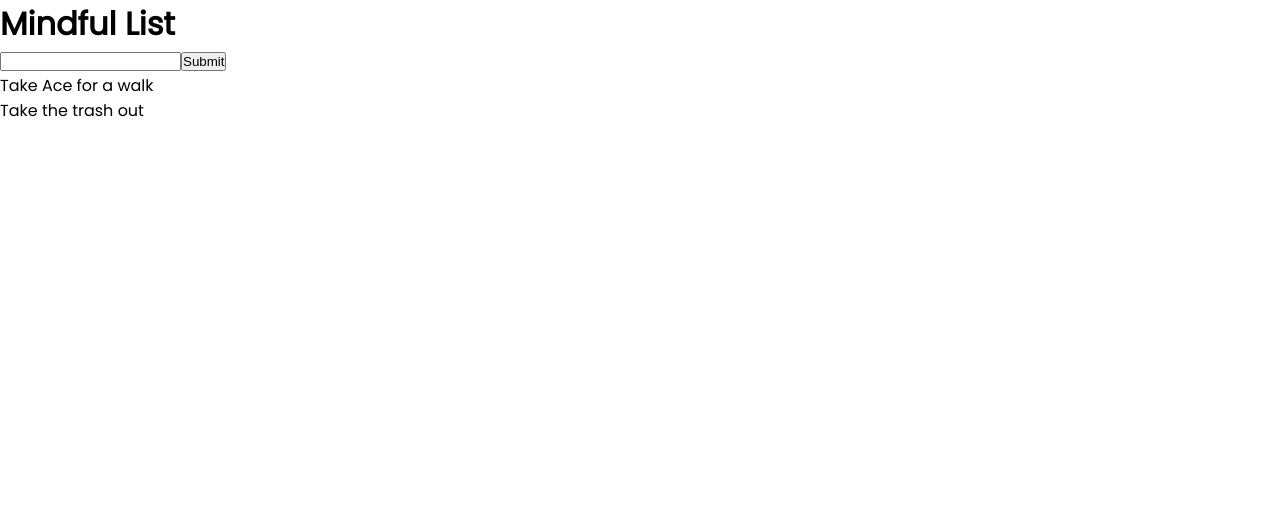
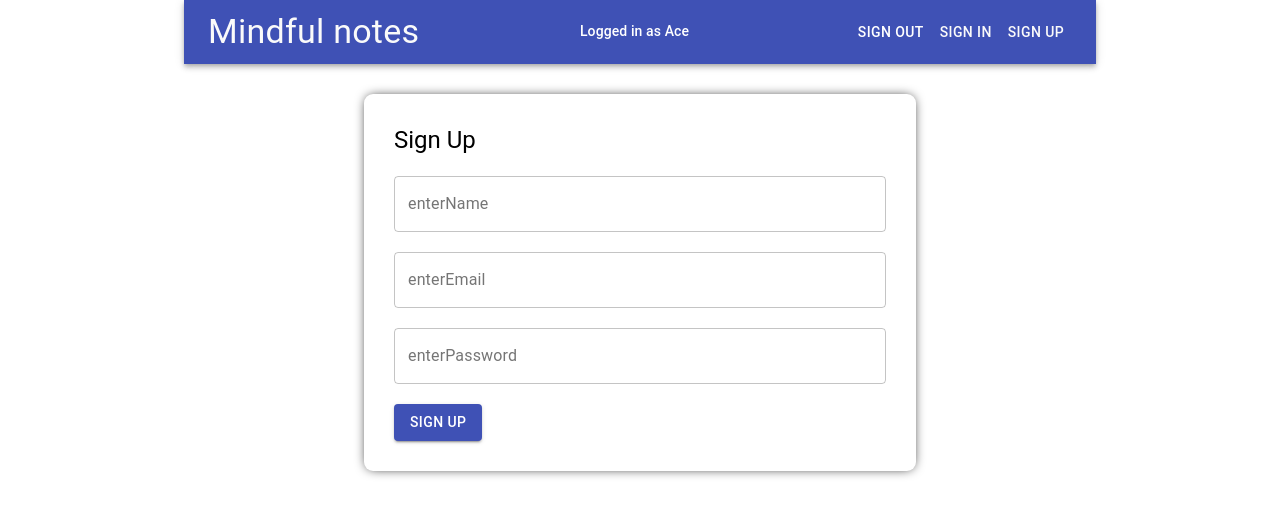
Before and after one commit to jerednav/mindful-list, a React (Create React App) app: page /signup in a window 1280 px wide. Shown: the top 516 px of the page. Built offline with nearby package versions, Linux system fonts and the light colour scheme.

Commit message:
Created Add form, signout/signin pages

```diff
--- a/src/App.js
+++ b/src/App.js
@@ -1,35 +1,33 @@
-import { ShoppingCartOutlined } from "@material-ui/icons";
-import React, { useState } from "react";
+import { BrowserRouter, Route, Routes } from "react-router-dom";
+import SignIn from "./components/auth/SignIn";
+import Tasks from "./components/Tasks/Tasks";
+import Navbar from "./components/navbar/NavBar";
+import SignUp from "./components/auth/SignUp";
+import { Container } from "@material-ui/core";
+import { makeStyles } from "@material-ui/styles";
+
+const useStyles = makeStyles({
+  contentStyle: {
+    margin: "30px auto",
+  },
+});
 
 function App() {
-  const [todos, setTodos] = useState([
-    "Take Ace for a walk",
-    "Take the trash out",
-  ]);
-  const [input, setInput] = useState("");
-
-  const addTodo = (event) => {
-    event.preventDefault();
-    setTodos([...todos, input]);
-    setInput("");
-  };
+  const classes = useStyles();
 
   return (
-    <>
-      <h1>Mindful List</h1>
-      <form>
-        <input
-          value={input}
-          onChange={(event) => setInput(event.target.value)}
-        />
-        <button onClick={addTodo}>Submit</button>
-      </form>
-      <ul>
-        {todos.map((todo) => (
-          <li>{todo}</li>
-        ))}
-      </ul>
-    </>
+    <BrowserRouter>
+      <Container maxWidth='md'>
+        <Navbar />
+        <Container className={classes.contentStyle} maxWidth='sm'>
+          <Routes>
+            <Route path='/signin' element={<SignIn />} />
+            <Route path='/signup' element={<SignUp />} />
+            <Route exact path='/' element={<Tasks />} />
+          </Routes>
+        </Container>
+      </Container>
+    </BrowserRouter>
   );
 }
 
--- /dev/null
+++ b/src/components/Tasks/AddTask.js
@@ -0,0 +1,40 @@
+import React from "react";
+import { makeStyles } from "@material-ui/core/styles";
+import { TextField, Button } from "@material-ui/core";
+import { Send } from "@material-ui/icons";
+
+const useStyles = makeStyles({
+  formStyle: {
+    margin: "0px auto",
+    padding: "30px",
+    borderRadius: "9px",
+    boxShadow: "0px 0px 12px -3px #000000",
+    display: "flex",
+    justifyContent: "space-between",
+  },
+  submitButton: {
+    marginLeft: "20px",
+  },
+});
+
+const AddTask = () => {
+  const classes = useStyles();
+
+  return (
+    <>
+      <form noValidate autoComplete='off' className={classes.formStyle}>
+        <TextField id='enter-todo' label='enterTodo' autoFocus fullWidth />
+        <Button
+          color='primary'
+          variant='contained'
+          type='submit'
+          className={classes.submitButton}
+        >
+          <Send />
+        </Button>
+      </form>
+    </>
+  );
+};
+
+export default AddTask;
--- /dev/null
+++ b/src/components/Tasks/Task.js
@@ -0,0 +1,58 @@
+import React from "react";
+import { Typography, Button, ButtonGroup } from "@material-ui/core";
+import { Create, Delete, CheckCircle } from "@material-ui/icons";
+import { makeStyles } from "@material-ui/styles";
+
+const useStyles = makeStyles({
+  todoStyle: {
+    margin: "20px auto",
+    padding: "20px",
+    border: "2px solid #bdbdbd",
+    borderRadius: "9px",
+    display: "flex",
+    justifyContent: "space-between",
+  },
+  grayStyle: {
+    color: "#8f8f8f",
+  },
+  isComplete: {
+    color: "green",
+  },
+  checked: {
+    textDecoration: "line-through",
+  },
+});
+
+const Task = () => {
+  const classes = useStyles();
+  return (
+    <>
+      <div className={classes.todoStyle}>
+        <div>
+          <Typography variant='subtitle1'>Learn React</Typography>
+          <Typography className={classes.grayStyle} variant='body2'>
+            Author: Jered
+          </Typography>
+          <Typography className={classes.grayStyle} variant='body2'>
+            Added: 4 days ago
+          </Typography>
+        </div>
+        <div>
+          <ButtonGroup size='small' aria-label='outlined primary button group'>
+            <Button>
+              <CheckCircle color='action' />
+            </Button>
+            <Button>
+              <Create color='primary' />
+            </Button>
+            <Button>
+              <Delete color='secondary' />
+            </Button>
+          </ButtonGroup>
+        </div>
+      </div>
+    </>
+  );
+};
+
+export default Task;
--- /dev/null
+++ b/src/components/Tasks/TaskList.js
@@ -0,0 +1,27 @@
+import React from "react";
+import { Typography } from "@material-ui/core";
+import Task from "./Task";
+import { makeStyles } from "@material-ui/styles";
+
+const useStyles = makeStyles({
+  todosStyle: {
+    margin: "20px auto",
+    padding: "20px",
+    borderRadius: "9px",
+    boxShadow: "0px 0px 12px -3px #000000",
+  },
+});
+
+const TaskList = () => {
+  const classes = useStyles();
+  return (
+    <>
+      <div className={classes.todosStyle}>
+        <Typography variant='h5'>the Tasks</Typography>
+        <Task />
+      </div>
+    </>
+  );
+};
+
+export default TaskList;
--- /dev/null
+++ b/src/components/Tasks/Tasks.js
@@ -0,0 +1,14 @@
+import React from "react";
+import AddTask from "./AddTask";
+import TaskList from "./TaskList";
+
+const Tasks = () => {
+  return (
+    <>
+      <AddTask />
+      <TaskList />
+    </>
+  );
+};
+
+export default Tasks;
--- /dev/null
+++ b/src/components/auth/SignIn.js
@@ -0,0 +1,53 @@
+import React from "react";
+
+import { makeStyles } from "@material-ui/core/styles";
+import { Typography, TextField, Button } from "@material-ui/core";
+
+const useStyles = makeStyles({
+  formStyle: {
+    margin: "0px auto",
+    padding: "30px",
+    borderRadius: "9px",
+    boxShadow: "0px 0px 12px -3px #000000",
+  },
+  spacing: {
+    marginTop: "20px",
+  },
+});
+
+const SignIn = () => {
+  const classes = useStyles();
+
+  return (
+    <>
+      <form noValidate autoComplete='off' className={classes.formStyle}>
+        <Typography variant='h5'>signIn;</Typography>
+        <TextField
+          className={classes.spacing}
+          id='enter-email'
+          label='enterEmail'
+          variant='outlined'
+          fullWidth
+        />
+        <TextField
+          className={classes.spacing}
+          id='enter-password'
+          type='password'
+          label='enterPassword'
+          variant='outlined'
+          fullWidth
+        />
+        <Button
+          variant='contained'
+          color='primary'
+          className={classes.spacing}
+          type='submit'
+        >
+          SignIn
+        </Button>
+      </form>
+    </>
+  );
+};
+
+export default SignIn;
--- /dev/null
+++ b/src/components/auth/SignUp.js
@@ -0,0 +1,61 @@
+import React from "react";
+
+import { makeStyles } from "@material-ui/core/styles";
+import { Typography, TextField, Button } from "@material-ui/core";
+
+const useStyles = makeStyles({
+  formStyle: {
+    margin: "0px auto",
+    padding: "30px",
+    borderRadius: "9px",
+    boxShadow: "0px 0px 12px -3px #000000",
+  },
+  spacing: {
+    marginTop: "20px",
+  },
+});
+
+const SignUp = () => {
+  const classes = useStyles();
+
+  return (
+    <>
+      <form noValidate autoComplete='off' className={classes.formStyle}>
+        <Typography variant='h5'>Sign Up</Typography>
+        <TextField
+          className={classes.spacing}
+          id='enter-name'
+          label='enterName'
+          variant='outlined'
+          fullWidth
+        />
+        <TextField
+          className={classes.spacing}
+          id='enter-email'
+          label='enterEmail'
+          variant='outlined'
+          fullWidth
+        />
+
+        <TextField
+          className={classes.spacing}
+          id='enter-password'
+          type='password'
+          label='enterPassword'
+          variant='outlined'
+          fullWidth
+        />
+        <Button
+          variant='contained'
+          color='primary'
+          className={classes.spacing}
+          type='submit'
+        >
+          Sign Up
+        </Button>
+      </form>
+    </>
+  );
+};
+
+export default SignUp;
--- /dev/null
+++ b/src/components/navbar/NavBar.js
@@ -0,0 +1,58 @@
+import React from "react";
+
+import { AppBar, Typography, Toolbar, Button } from "@material-ui/core";
+import { makeStyles } from "@material-ui/core/styles";
+import { Link, useNavigate } from "react-router-dom";
+
+const useStyles = makeStyles((theme) => ({
+  root: {
+    flexGrow: 1,
+  },
+  linkStyle: {
+    textDecoration: "none",
+    color: "#fafafa",
+  },
+  authButton: {
+    flexGrow: 1,
+  },
+}));
+
+const NavBar = () => {
+  const classes = useStyles();
+  const navigate = useNavigate();
+
+  const handleSignOut = () => {
+    navigate("SignIn");
+  };
+  return (
+    <>
+      <AppBar position='static'>
+        <Toolbar>
+          <Typography variant='h4' className={classes.root}>
+            <Link className={classes.linkStyle} to='/'>
+              Mindful notes
+            </Link>
+          </Typography>
+          <Typography variant='subtitle2' className={classes.root}>
+            Logged in as Ace
+          </Typography>
+          <Button color='inherit' onClick={() => handleSignOut()}>
+            Sign Out
+          </Button>
+          <Button className={classes.linkStyle} color='inherit'>
+            <Link className={classes.linkStyle} to='/signin'>
+              Sign In
+            </Link>
+          </Button>
+          <Button>
+            <Link className={classes.linkStyle} to='/signup'>
+              Sign Up
+            </Link>
+          </Button>
+        </Toolbar>
+      </AppBar>
+    </>
+  );
+};
+
+export default NavBar;
```
Also changed, not shown: firebase.json (deleted), 1 other file (tests, documents, lock files or other folders).
